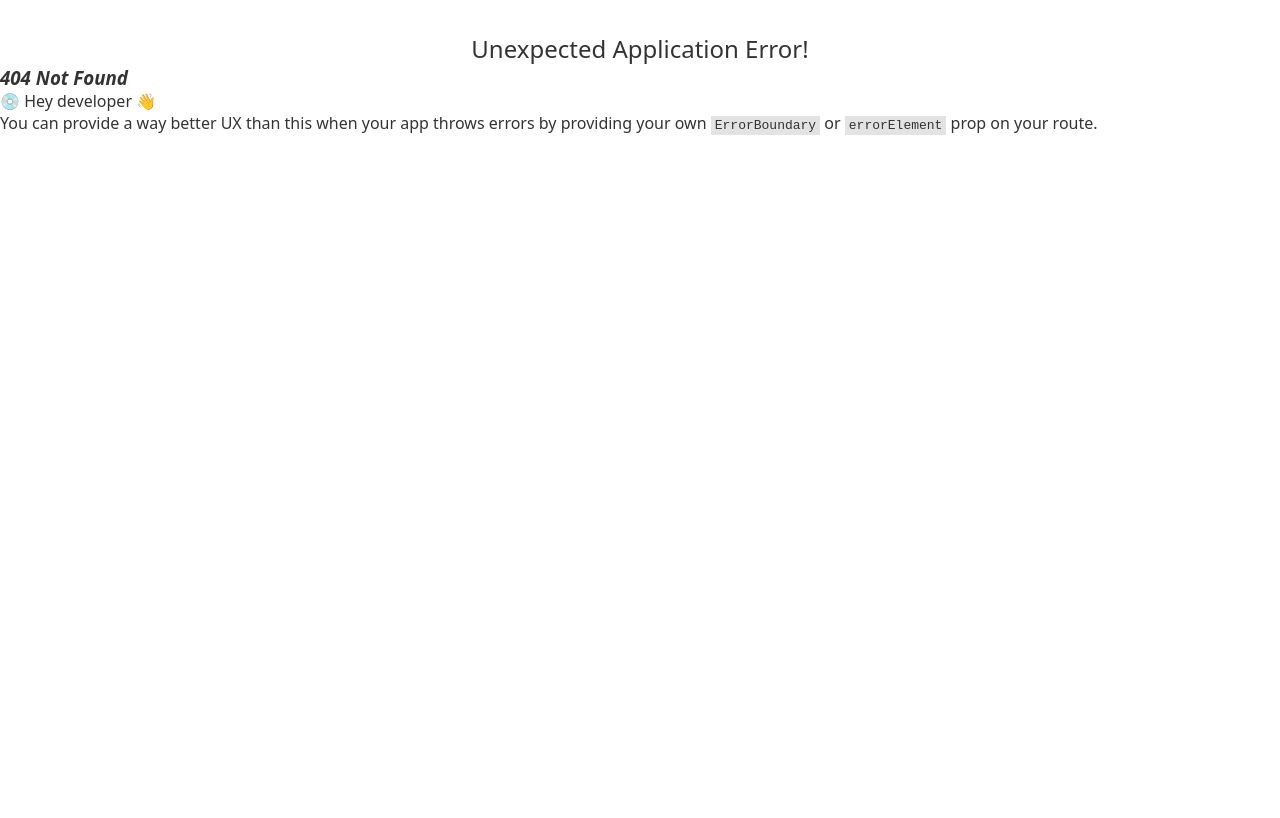
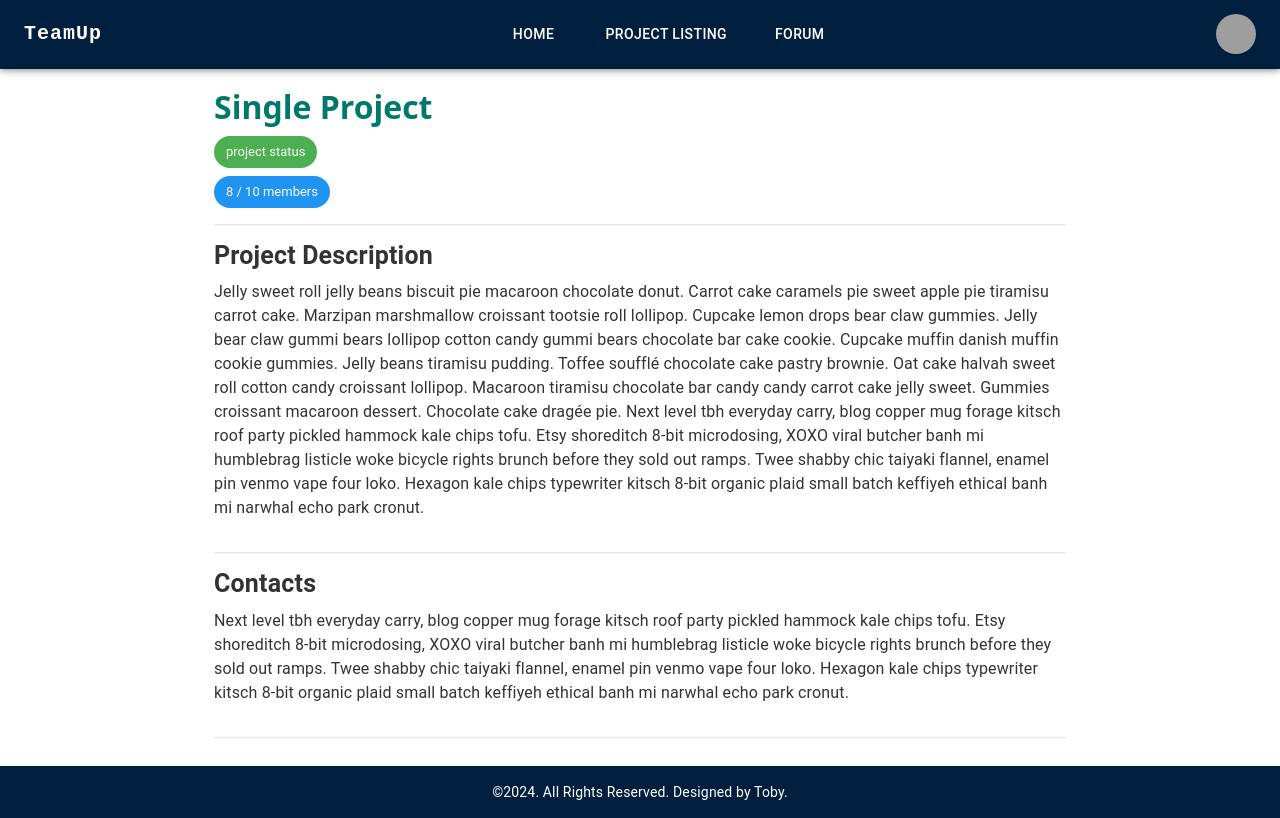
Before and after one commit to L-Qichen/team-up, a React (Vite) app: page /single-project in a window 1280 px wide. Before the commit this address had no page. Built offline with nearby package versions, Linux system fonts and the light colour scheme; grey boxes are pictures that could not be loaded.

Commit message:
Working on single project page

```diff
--- a/src/assets/css/CommonStyle.css
+++ b/src/assets/css/CommonStyle.css
@@ -8,3 +8,8 @@
   margin-bottom: 1rem;
   margin-top: 1rem;
 }
+.sp-title{
+  margin: 1rem 0 .5rem 0;
+  text-align: left;
+  color:#00796b;
+}
--- /dev/null
+++ b/src/pages/SingleProject.jsx
@@ -0,0 +1,82 @@
+import Box from '@mui/material/Box';
+import Container from '@mui/material/Container';
+import Typography from '@mui/material/Typography';
+import Chip from '@mui/material/Chip';
+import Stack from '@mui/material/Stack';
+import { Header, Footer } from '../components'
+
+const SingleProject = () => {
+  const status = "project status";
+  const membersRate = "8 / 10";
+
+  return (
+    <>
+      <Header />
+
+      <Container maxWidth="md">
+        <Box>
+          <h1 className='sp-title'>
+            Single Project
+          </h1>
+          <Stack direction="column"
+            spacing={1}
+            alignItems="flex-start"
+          >
+            <Chip label={status} sx={{ background: '#4caf50', color: "#fff" }} />
+            <Chip label={`${membersRate} members`} sx={{ background: '#2094f3', color: "#fff" }} />
+          </Stack>
+        </Box>
+        <div className='break-line' />
+      </Container>
+      <div>
+        <Container maxWidth="md">
+          <Box>
+            <Typography variant="h4"
+              gutterBottom
+              sx={{
+                fontWeight: "700",
+                fontSize: "25px"
+              }}
+            >
+              Project Description
+            </Typography>
+            <Typography
+              variant="body1"
+              gutterBottom
+              sx={{ marginBottom: '2rem' }}
+            >
+              Jelly sweet roll jelly beans biscuit pie macaroon chocolate donut. Carrot cake caramels pie sweet apple pie tiramisu carrot cake. Marzipan marshmallow croissant tootsie roll lollipop. Cupcake lemon drops bear claw gummies. Jelly bear claw gummi bears lollipop cotton candy gummi bears chocolate bar cake cookie. Cupcake muffin danish muffin cookie gummies. Jelly beans tiramisu pudding. Toffee soufflé chocolate cake pastry brownie. Oat cake halvah sweet roll cotton candy croissant lollipop. Macaroon tiramisu chocolate bar candy candy carrot cake jelly sweet. Gummies croissant macaroon dessert. Chocolate cake dragée pie.
+
+              Next level tbh everyday carry, blog copper mug forage kitsch roof party pickled hammock kale chips tofu. Etsy shoreditch 8-bit microdosing, XOXO viral butcher banh mi humblebrag listicle woke bicycle rights brunch before they sold out ramps. Twee shabby chic taiyaki flannel, enamel pin venmo vape four loko. Hexagon kale chips typewriter kitsch 8-bit organic plaid small batch keffiyeh ethical banh mi narwhal echo park cronut.
+            </Typography>
+          </Box>
+          <div className='break-line' />
+
+          <Box>
+            <Typography variant="h4"
+              gutterBottom
+              sx={{
+                fontWeight: "700",
+                fontSize: "25px"
+              }}
+            >
+              Contacts
+            </Typography>
+            <Typography
+              variant="body1"
+              gutterBottom
+              sx={{ marginBottom: '2rem' }}
+            >
+              Next level tbh everyday carry, blog copper mug forage kitsch roof party pickled hammock kale chips tofu. Etsy shoreditch 8-bit microdosing, XOXO viral butcher banh mi humblebrag listicle woke bicycle rights brunch before they sold out ramps. Twee shabby chic taiyaki flannel, enamel pin venmo vape four loko. Hexagon kale chips typewriter kitsch 8-bit organic plaid small batch keffiyeh ethical banh mi narwhal echo park cronut.
+            </Typography>
+          </Box>
+          <div className='break-line' />
+        </Container>
+      </div >
+
+      <Footer />
+    </>
+  );
+};
+
+export default SingleProject;
--- a/src/pages/index.js
+++ b/src/pages/index.js
@@ -1,3 +1,4 @@
 export { default as Login } from './Login'
 export { default as Home } from './Home'
 export { default as MyProjects } from './MyProjects'
+export { default as SingleProject } from './SingleProject.jsx'
```
Also changed, not shown: src/App.jsx (+6 -1 lines).
